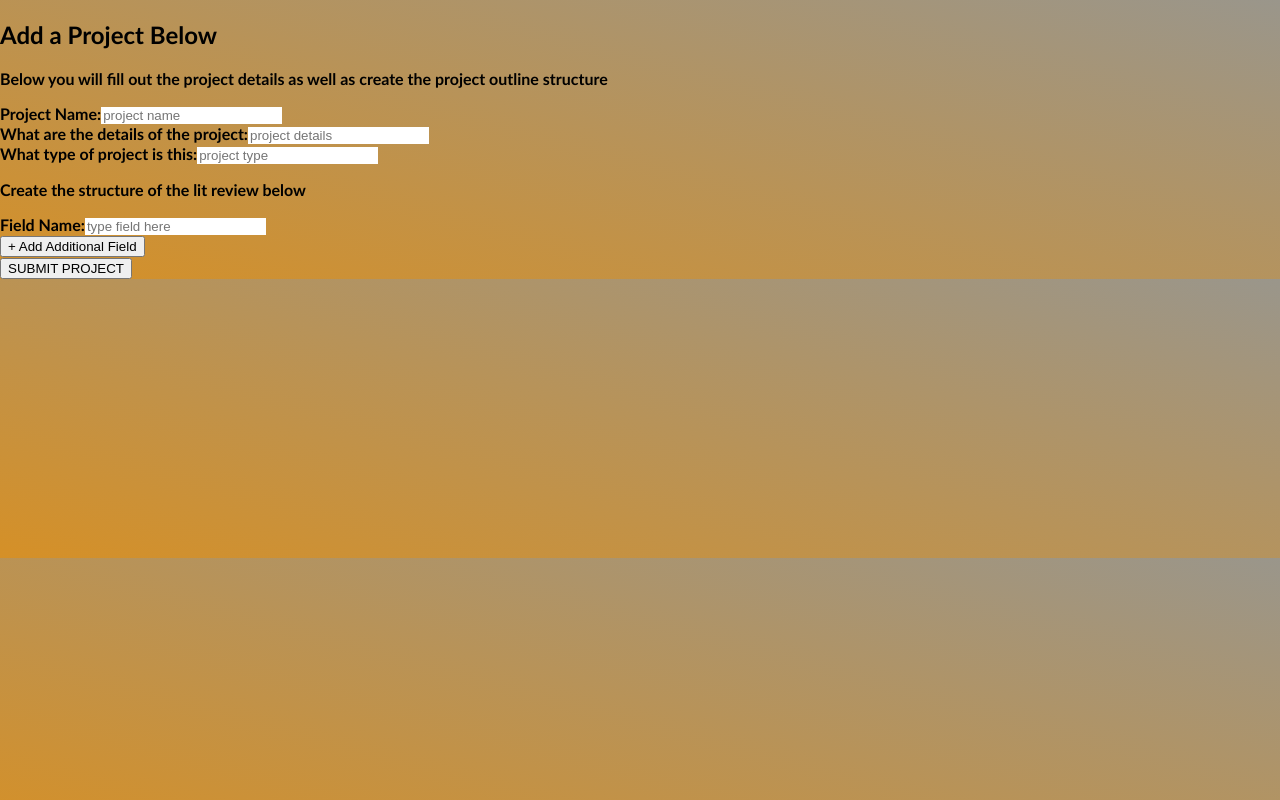
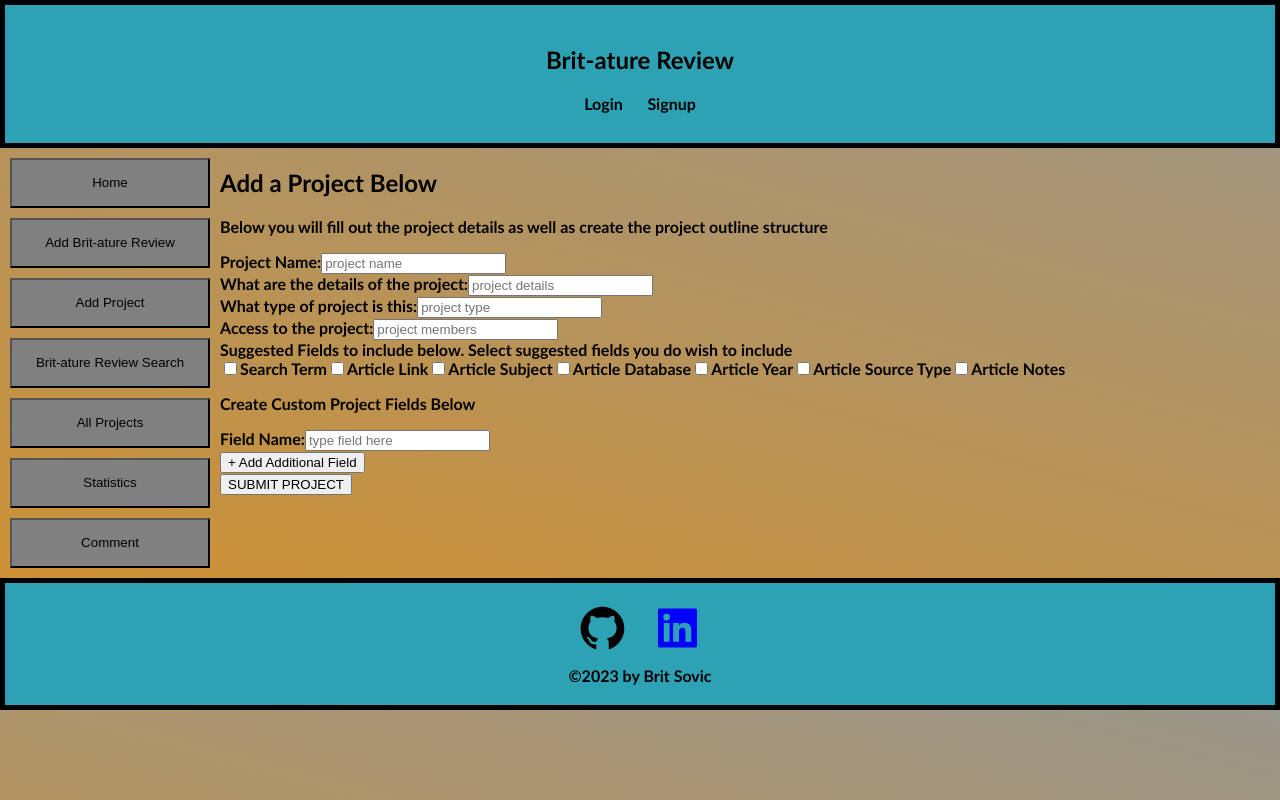
Before and after one commit to bsovic23/literature-review, a React (Create React App) app in the folder client/: page /addproject in a window 1280 px wide. Built offline with nearby package versions, Linux system fonts and the light colour scheme.

Commit message:
add project functionality complete

```diff
--- a/client/src/data/sidebar/index.js
+++ b/client/src/data/sidebar/index.js
@@ -1,6 +1,7 @@
 // Sidebar data
 
 export const sidebarData = [
+    {text: 'Home', link: '/home', picture: 'picture location', description: 'description'},
     {text: 'Add Brit-ature Review', link: '/single-entry', picture: 'picture location', description: 'description'},
     {text: 'Add Project', link: '/addproject', picture: 'picture location', description: 'description'},
     {text: 'Brit-ature Review Search', link: '/home', picture: 'picture location', description: 'description'},
--- a/client/src/pages/AddProject.js
+++ b/client/src/pages/AddProject.js
@@ -2,15 +2,35 @@ import React, { useState } from 'react';
 import { useMutation } from '@apollo/client';
 import { MUTATION_ADD_PROJECT } from '../utils/mutations';
 
+// Component Imports
+import Header from '../components/Header';
+import Sidebar from '../components/Sidebar';
+import Footer from '../components/Footer';
+
 function AddProject() {
 
-    const [ projectName, setProjectName] = useState('');
-    const [ projectDetails, setProjectDetails] = useState('');
-    const [ projectType, setProjectType] = useState('');
+    // Project Set Up Fields
+    const [projectName, setProjectName] = useState('');
+    const [projectDetails, setProjectDetails] = useState('');
+    const [projectType, setProjectType] = useState('');
+    const [projectMembers, setProjectMembers] = useState('');
+    const [projectSuggestedFields, setProjectSuggestedFields] = useState([]);
     const [projectFieldList, setProjectFieldList] = useState([{ projectField: "" }]);
 
     const [addProject, { error }] = useMutation(MUTATION_ADD_PROJECT);
 
+    // Handle Project Suggested Fields
+    const handleCheckboxChange = (field) => {
+        const isSelected = projectSuggestedFields.includes(field);
+
+        if (isSelected) {
+            setProjectSuggestedFields(projectSuggestedFields.filter((f) => f !== field));
+        } else {
+            setProjectSuggestedFields([...projectSuggestedFields, field]);
+        }
+    };
+
+    // Add Custom Project Fields
     const handleProjectFieldChange = (e, index) => {
         const {name, value} = e.target;
         const list = [...projectFieldList];
@@ -22,16 +42,16 @@ function AddProject() {
         setProjectFieldList([...projectFieldList, { projectField: ""}])
     };
 
+    // Remove Custom Project Fields
     const handleRemoveProjectField = (index) => {
         const list = [...projectFieldList];
         list.splice(index, 1);
         setProjectFieldList(list);
     };
 
-    // Submit Form
+    // Submit Project Form
     const handleFormSubmit = async (event) => {
         event.preventDefault();
-        console.log(projectFieldList);
 
         try {
             await addProject({
@@ -39,6 +59,8 @@ function AddProject() {
                     projectName,
                     projectDetails,
                     projectType,
+                    projectMembers,
+                    projectSuggestedFields,
                     projectLitReviewOutline: projectFieldList.map(field => ({ fieldName: field.projectField }))
                 },
             });
@@ -46,6 +68,8 @@ function AddProject() {
             setProjectName('');
             setProjectDetails('');
             setProjectType('');
+            setProjectMembers('');
+            setProjectSuggestedFields([]);
             setProjectFieldList([{ projectField: "" }]);
 
         } catch (e) {
@@ -54,7 +78,13 @@ function AddProject() {
     };
 
     return(
-        <section class="add-project-form">
+        <section class='page' id="add-project-form">
+            <Header />
+            <div class='flexbox'>
+                <div>
+                    <Sidebar />
+                </div>
+                <div>
                     <h1>Add a Project Below</h1>
                     <p>Below you will fill out the project details as well as create the project outline structure</p>
                     <form onSubmit={handleFormSubmit}>
@@ -91,7 +121,86 @@ function AddProject() {
                             onChange={(e) => setProjectType(e.target.value)}
                             />
                         </div>
-                <p>Create the structure of the lit review below</p>
+                        <div class='project-input-field'>
+                            <label htmlFor='projectMembers'>Access to the project:</label>
+                            <input
+                            placeholder='project members'
+                            id='projectMembers'
+                            name='projectMembers'
+                            type='text'
+                            value={projectMembers}
+                            onChange={(e) => setProjectMembers(e.target.value)}
+                            />
+                        </div>
+                        <div>
+                            Suggested Fields to include below. Select suggested fields you do wish to include
+                        </div>
+                        <div>
+                            <label>
+                                <input
+                                    type='checkbox'
+                                    value='Search Term'
+                                    checked={projectSuggestedFields.includes('Search Term')}
+                                    onChange={() => handleCheckboxChange('Search Term')}
+                                />
+                                Search Term
+                            </label>
+                            <label>
+                                <input
+                                    type='checkbox'
+                                    value='Article Link'
+                                    checked={projectSuggestedFields.includes('Article Link')}
+                                    onChange={() => handleCheckboxChange('Article Link')}
+                                />
+                                Article Link
+                            </label>
+                            <label>
+                                <input
+                                    type='checkbox'
+                                    value='Article Subject'
+                                    checked={projectSuggestedFields.includes('Article Subject')}
+                                    onChange={() => handleCheckboxChange('Article Subject')}
+                                />
+                                Article Subject
+                            </label>
+                            <label>
+                                <input
+                                    type='checkbox'
+                                    value='Article Database'
+                                    checked={projectSuggestedFields.includes('Article Database')}
+                                    onChange={() => handleCheckboxChange('Article Database')}
+                                />
+                                Article Database
+                            </label>
+                            <label>
+                                <input
+                                    type='checkbox'
+                                    value='Article Year'
+                                    checked={projectSuggestedFields.includes('Article Year')}
+                                    onChange={() => handleCheckboxChange('Article Year')}
+                                />
+                                Article Year
+                            </label>
+                            <label>
+                                <input
+                                    type='checkbox'
+                                    value='Article Source Type'
+                                    checked={projectSuggestedFields.includes('Article Source Type')}
+                                    onChange={() => handleCheckboxChange('Article Source Type')}
+                                />
+                                Article Source Type
+                            </label>
+                            <label>
+                                <input
+                                    type='checkbox'
+                                    value='Article Notes'
+                                    checked={projectSuggestedFields.includes('Article Notes')}
+                                    onChange={() => handleCheckboxChange('Article Notes')}
+                                />
+                                Article Notes
+                            </label>
+                        </div>
+                        <p>Create Custom Project Fields Below</p>
                         <div>
                             <form id='project-outline'>
                                 {projectFieldList.map((field, index) => (
@@ -134,6 +243,9 @@ function AddProject() {
                         </button>
                     </form>
                     {error && <div>You must be logged in to create a new project</div>}
+                </div>
+            </div>
+            <Footer />
         </section>
     )
 };
--- a/client/src/pages/Profile.js
+++ b/client/src/pages/Profile.js
@@ -1,13 +1,13 @@
 import React from 'react';
-
 import { Navigate, useParams } from 'react-router-dom';
-
 import { useQuery } from '@apollo/client';
 import { QUERY_USER, QUERY_ME } from '../utils/queries';
 
+// Component Imports
 import LitReviewList from '../components/LitReviewList';
 import LitReviewForm from '../components/LitReviewForm';
 
+// Util Imports
 import Auth from '../utils/auth';
 
 const Profile = () => {
--- a/client/src/utils/mutations.js
+++ b/client/src/utils/mutations.js
@@ -43,11 +43,14 @@ export const MUTATION_ADD_LITENTRY = gql`
 `
 
 export const MUTATION_ADD_PROJECT = gql`
-    mutation AddProject($projectName: String, $projectDetails: String, $projectType: String, $projectLitReviewOutline: [ProjectLitReviewOutlineInput]) {
-        addProject(projectName: $projectName, projectDetails: $projectDetails, projectType: $projectType, projectLitReviewOutline: $projectLitReviewOutline) {
+    mutation Mutation($projectName: String, $projectDetails: String, $projectType: String, $projectMembers: String, $projectLitReviewOutline: [ProjectLitReviewOutlineInput], $projectSuggestedFields: [String]) {
+        addProject(projectName: $projectName, projectDetails: $projectDetails, projectType: $projectType, projectMembers: $projectMembers, projectLitReviewOutline: $projectLitReviewOutline, projectSuggestedFields: $projectSuggestedFields) {
+        _id
         projectName
         projectDetails
         projectType
+        projectMembers
+        projectSuggestedFields
         projectLitReviewOutline {
             fieldName
         }
```
Also changed, not shown: 2 other files (tests, documents, lock files or other folders). Lines whose indentation alone changed are shown as unchanged.
